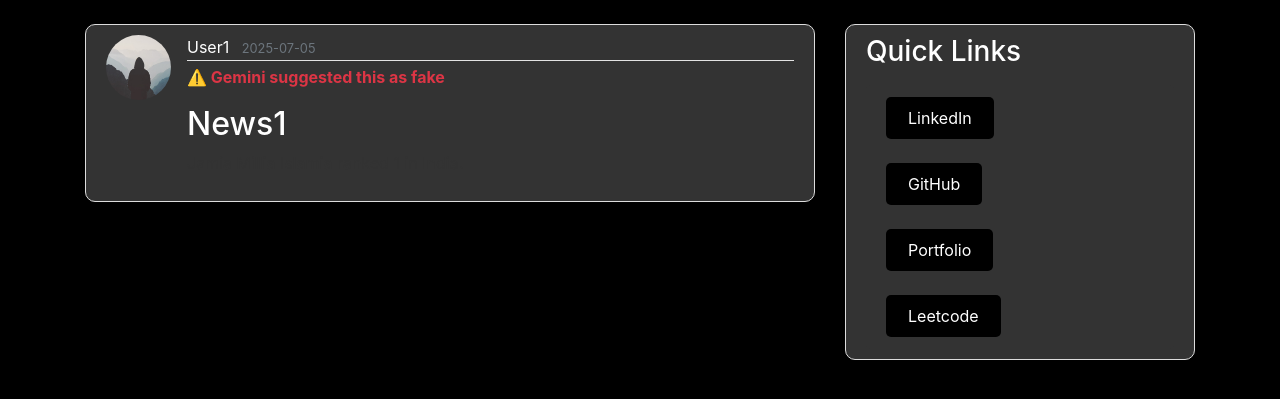
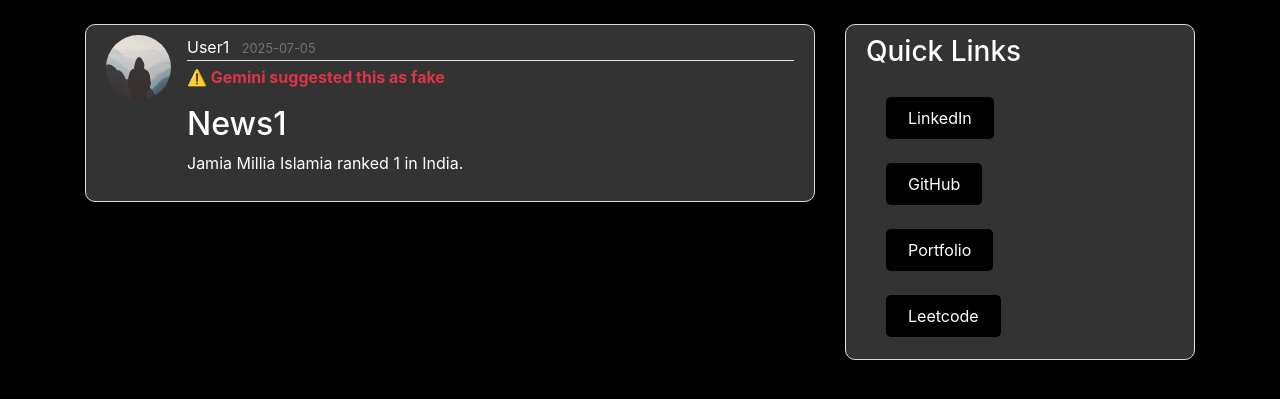
Before and after one commit to meowbilli/News.Ai, a Flask app: page /post/1 in a window 1280 px wide. Shown: the part 56-455 px from the top of the page. Run offline with Flask 3, Linux system fonts and the light colour scheme; data comes from the database, SQL or seed files in the repository.

Commit message:
Update post.html

```diff
--- a/day1/flaskblog/templates/post.html
+++ b/day1/flaskblog/templates/post.html
@@ -21,7 +21,7 @@
       {% endif %}
 
       <h2 class="article-title">{{ post.title }}</h2>
-      <p class="article-content">{{ post.content }}</p>
+      <p class="article-content" style="color:white">{{ post.content }}</p>
     </div>
   </article>
 
```
